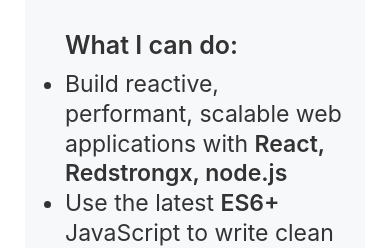
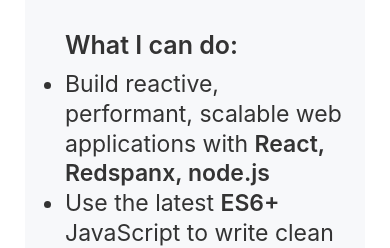
Before and after one commit to norelleshi/norelleshi.github.io, a React (Create React App) app: page /about-me in a window 390 px wide. Shown: the part 493-741 px from the top of the page. Built offline with nearby package versions, Linux system fonts and the light colour scheme.

Commit message:
fix mobile text problem

```diff
--- a/src/pages/about-me/about-me.component.js
+++ b/src/pages/about-me/about-me.component.js
@@ -1,8 +1,8 @@
 import React from 'react';
 
 import './about-me.styles.scss';
-import videoSource_1 from '../../assets/video.mp4';
-import videoSource_2 from '../../assets/video.webm';
+// import videoSource_1 from '../../assets/video.mp4';
+// import videoSource_2 from '../../assets/video.webm';
 import profile_photo from '../../assets/profile_photo.png';
 
 const AboutMePage = () => (
@@ -24,8 +24,8 @@
                 <ul>
                     <span className='list_title'>What I can do:</span>
                     <br />
-                    <li>Build reactive, performant, scalable web applications with <strong>React, Redstrongx, node.js</strong></li>
-                    <li>Use the latest <strong>ES6+</strong> JavaScript to write clean code</li>
+                    <li>Build reactive, performant, scalable web applications with <span className='keyword'>React, Redspanx, node.js</span></li>
+                    <li>Use the latest <span className='keyword'>ES6+</span> JavaScript to write clean code</li>
                     <li>Build enterprise level applications and deploy to production</li>
                     <li>Understand the tradeoffs in employing different engineering solutions to a problem</li>
                     <li>Set up authentication and user accounts with firebase</li>
--- a/src/pages/about-me/about-me.styles.scss
+++ b/src/pages/about-me/about-me.styles.scss
@@ -83,7 +83,7 @@
                 font-size: 25px;
             }
 
-            strong {
+            .keyword {
                 font-weight: 600;
             }
         }
```
